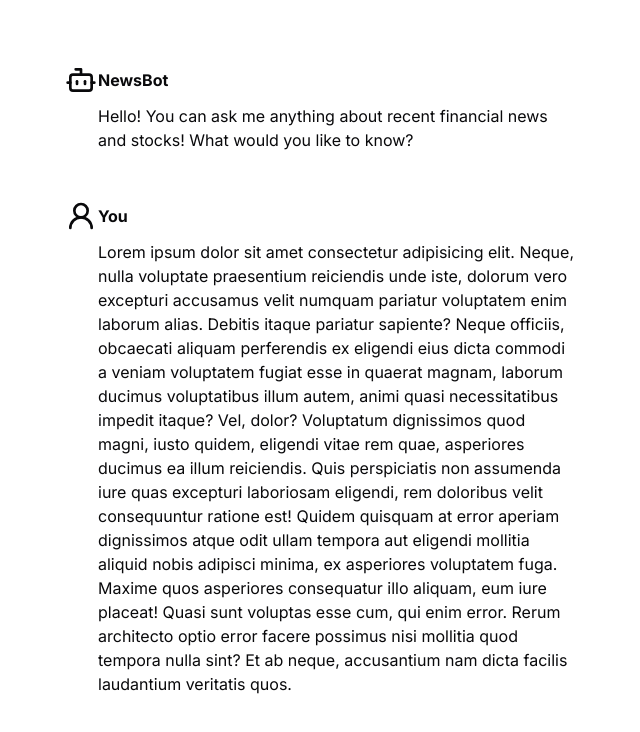
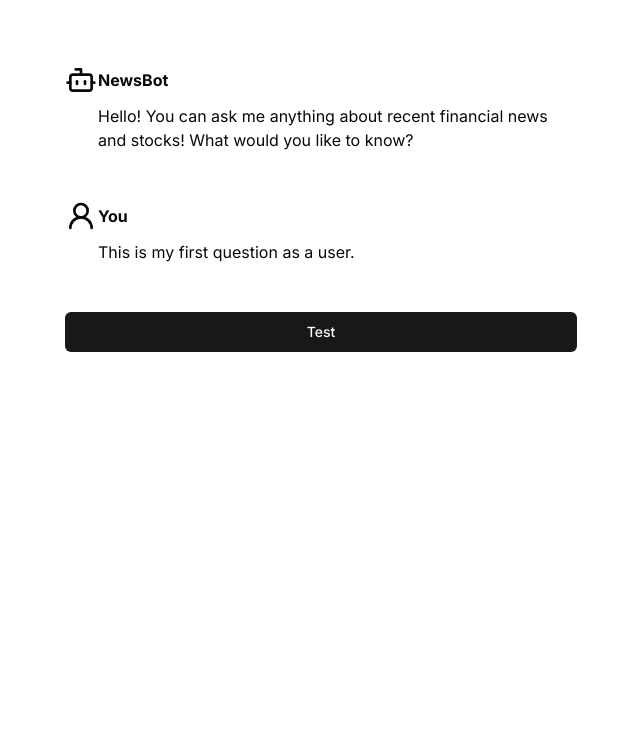
Before and after one commit to sukrutimallesh/Hackarama-2024, a Next.js app in the folder frontend-next/: page /chat in a window 1280 px wide. Shown: the top 732 px of the page, without its empty margins (319-959 px from the left). Built offline with nearby package versions, Linux system fonts and the light colour scheme.

Commit message:
Add stateful chat history with mapping

```diff
--- a/frontend-next/src/app/chat/page.tsx
+++ b/frontend-next/src/app/chat/page.tsx
@@ -1,9 +1,44 @@
+"use client";
+
 import ChatSection from "@/components/ChatSection";
+import { Button } from "@/components/ui/button";
+import { useState } from "react";
+import { ChatHistoryObj } from "@/lib/types";
 
 const lorem =
 	"Lorem ipsum dolor sit amet consectetur adipisicing elit. Neque, nulla voluptate praesentium reiciendis unde iste, dolorum vero excepturi accusamus velit numquam pariatur voluptatem enim laborum alias. Debitis itaque pariatur sapiente? Neque officiis, obcaecati aliquam perferendis ex eligendi eius dicta commodi a veniam voluptatem fugiat esse in quaerat magnam, laborum ducimus voluptatibus illum autem, animi quasi necessitatibus impedit itaque? Vel, dolor? Voluptatum dignissimos quod magni, iusto quidem, eligendi vitae rem quae, asperiores ducimus ea illum reiciendis. Quis perspiciatis non assumenda iure quas excepturi laboriosam eligendi, rem doloribus velit consequuntur ratione est! Quidem quisquam at error aperiam dignissimos atque odit ullam tempora aut eligendi mollitia aliquid nobis adipisci minima, ex asperiores voluptatem fuga. Maxime quos asperiores consequatur illo aliquam, eum iure placeat! Quasi sunt voluptas esse cum, qui enim error. Rerum architecto optio error facere possimus nisi mollitia quod tempora nulla sint? Et ab neque, accusantium nam dicta facilis laudantium veritatis quos.";
 
+const baseChatHistory: ChatHistoryObj[] = [
+	{
+		role: "system",
+		content:
+			"You are a helpful assistant with information about financial news. Utilize the context that is given to you to answer the user's questions. If the context does not provide an answer to you, then simply state \"I don't know the answer to that.\"",
+	},
+	{
+		role: "user",
+		content: "This is my first question as a user.",
+	},
+];
+
 export default function ChatPage() {
+	const [chatHistory, setChatHistory] =
+		useState<ChatHistoryObj[]>(baseChatHistory);
+
+	// Filter out system chats
+	const chatsToDisplay = chatHistory.filter((chat) => chat.role !== "system");
+
+	async function testAPI() {
+		const res = await fetch("/api", {
+			method: "POST",
+			body: JSON.stringify(chatHistory),
+			headers: {
+				"Content-Type": "application/json",
+			},
+		});
+		const json: ChatHistoryObj[] = await res.json();
+		setChatHistory(json);
+	}
+
 	return (
 		<main className="flex flex-col gap-12">
 			<ChatSection
@@ -12,7 +47,15 @@ export default function ChatPage() {
 					"Hello! You can ask me anything about recent financial news and stocks! What would you like to know?"
 				}
 			/>
-			<ChatSection isAI={false} text={lorem} />
+			{chatsToDisplay.map((chatObj) => {
+				return (
+					<ChatSection
+						isAI={chatObj.role === "assistant"}
+						text={chatObj.content}
+					/>
+				);
+			})}
+			<Button onClick={testAPI}>Test</Button>
 		</main>
 	);
 }
```
